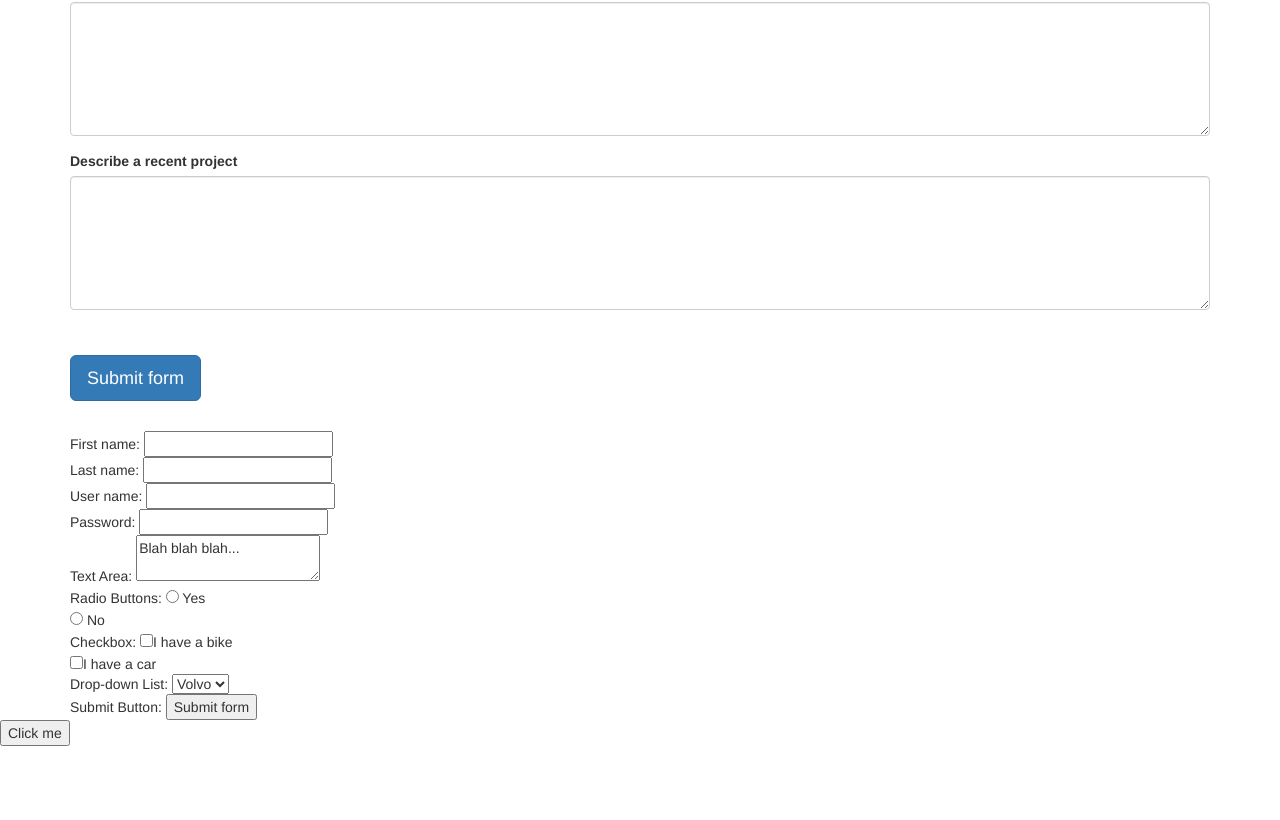
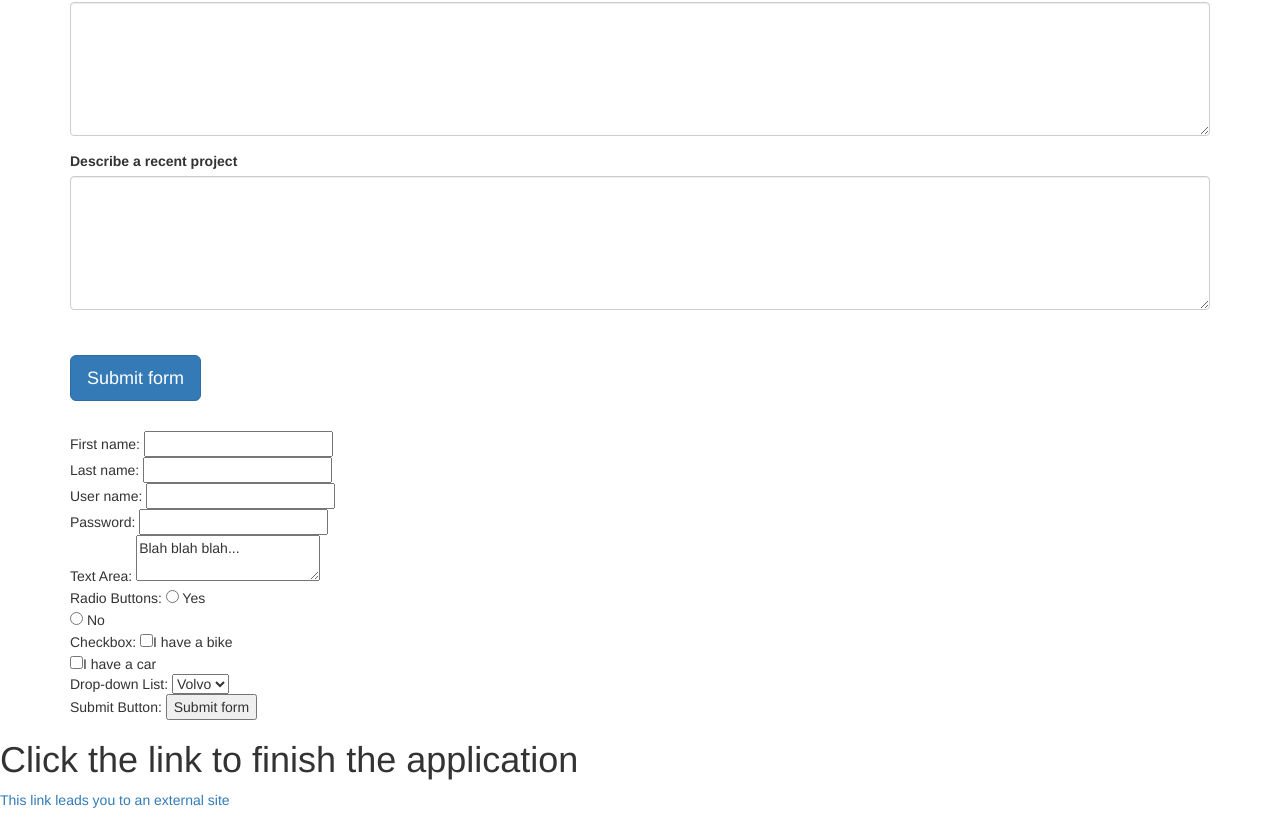
Before and after one commit to haoliw3-1837175/haoliw3-1837175.github.io, a plain HTML site: page jobApplicationForm.html in a window 1280 px wide. Shown: the part 1262-2082 px from the top of the page. Before the commit the page ends 2008 px from the top, so only its background shows below. Drawn offline with nearby package versions, Linux system fonts and the light colour scheme.

Commit message:
Add files via upload

```diff
--- a/jobApplicationForm.html
+++ b/jobApplicationForm.html
@@ -282,13 +282,12 @@
 </div><!-- close .container -->
 </body>
 
+<html>
+<body>
 
+<h1>Click the link to finish the application</h1>
+
+<p><a href="https://docs.google.com/forms/d/e/1FAIpQLSf-l5nUrSXBpNk07JSf1EfSj_CT5qVWYs6gVbXmIWkt9dHnuw/viewform">This link leads you to an external site</a></p>
+
+</body>
 </html>
-<html>
-
-   <body>
-      <form action="https://docs.google.com/forms/d/e/1FAIpQLSf-l5nUrSXBpNk07JSf1EfSj_CT5qVWYs6gVbXmIWkt9dHnuw/viewform">
-         <button type="submit">Click me</button>
-      </form>
-   </body>
-</html>
```
